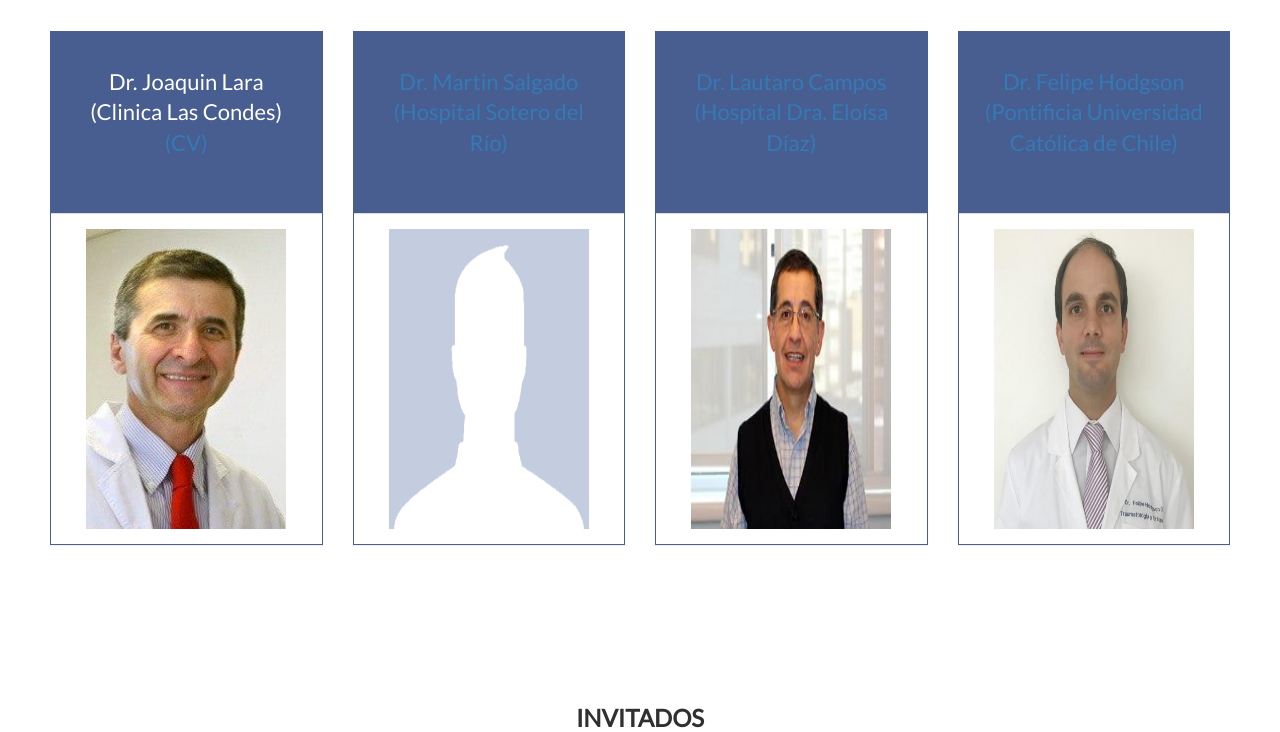
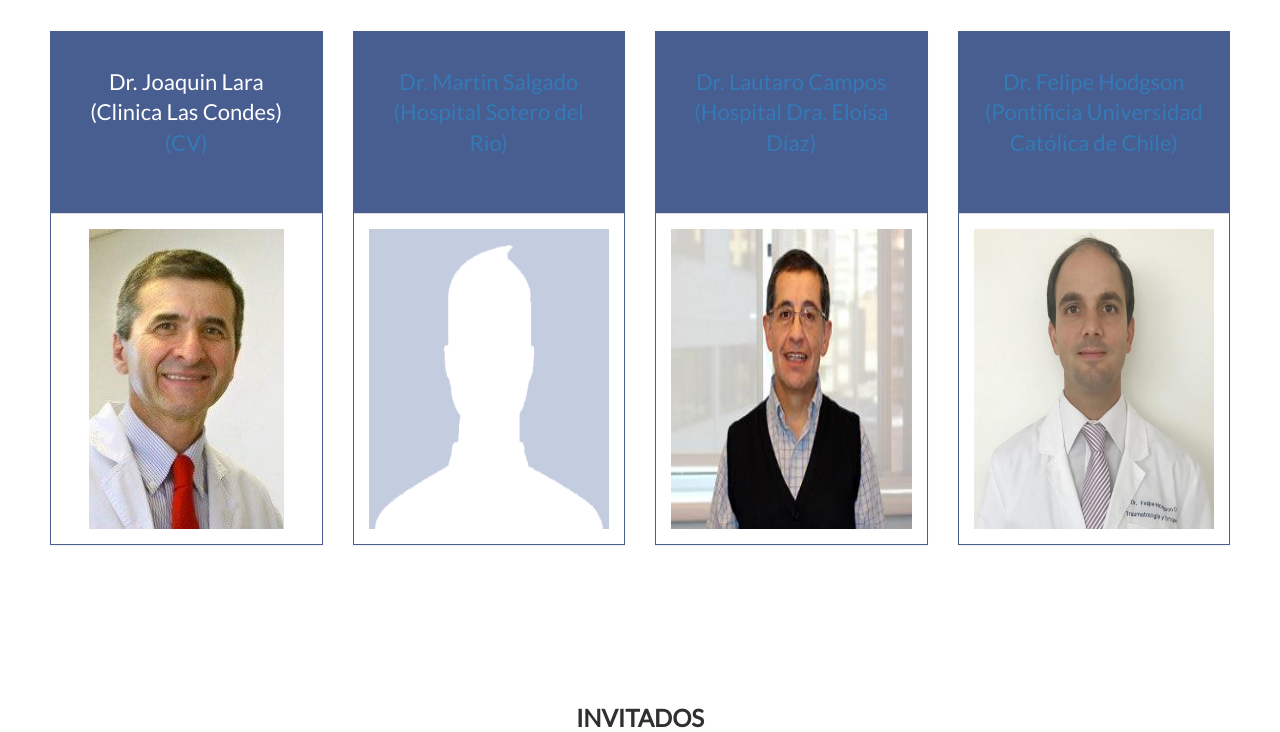
Before and after one commit to Grynn01/web-traumatologia, a Django app: page / in a window 1280 px wide. Shown: the part 3739-4471 px from the top of the page. Run offline with Django 3.2, Linux system fonts and the light colour scheme; data that the repository does not hold is empty; some libraries are stand-ins or nearby versions.

Commit message:
testing img size

```diff
--- a/web/templates/web/index.html
+++ b/web/templates/web/index.html
@@ -481,7 +481,7 @@
                     <h6 style="color: #ffffff">Dr. Joaquin Lara (Clinica Las Condes) <a href="{% static 'web/CV_Dr_Joaquín_Lara_Giménez_CipcaChile.pdf' %}"> (CV)</a></h6>
                 </div>
                 <div class="panel-body">
-                    <img src="{% static 'web/images/Lara.jpg' %}" style="width: 200px; height: 300px;margin: 0 auto;" class="img-responsive" >
+                    <img src="{% static 'web/images/Lara.jpg' %}" style="height: 300px;margin: 0 auto;" class="img-responsive" >
                 </div>
             </div>
         </div>
@@ -491,7 +491,7 @@
                     <h6 style="color: #ffffff"><a href="http://www.reemplazoarticular.org"> Dr. Martin Salgado (Hospital Sotero del Río)</a></h6>
                 </div>
                 <div class="panel-body">
-                    <img src="{% static 'web/images/silueta.png' %}"  style="width: 200px; height: 300px;margin: 0 auto;" class="img-responsive">
+                    <img src="{% static 'web/images/silueta.png' %}"  style="height: 300px;margin: 0 auto;" class="img-responsive">
                 </div>
             </div>
         </div>
@@ -501,7 +501,7 @@
                     <h6 style="color: #ffffff"><a href="https://youtu.be/0CTnqWpX8Rk"> Dr. Lautaro Campos (Hospital Dra. Eloísa Díaz)</a></h6>
                 </div>
                 <div class="panel-body">
-                    <img src="{% static 'web/images/Campos.jpg' %}" style="width: 200px; height: 300px;margin: 0 auto;" class="img-responsive">
+                    <img src="{% static 'web/images/Campos.jpg' %}" style="height: 300px;margin: 0 auto;" class="img-responsive">
                 </div>
             </div>
         </div>
@@ -511,7 +511,7 @@
                     <h6 style="color: #ffffff"><a href="http://redsalud.uc.cl/ucchristus/Directorio/felipe_hodgson_ovalle.act"> Dr. Felipe Hodgson (Pontificia Universidad Católica de Chile)</a></h6>
                 </div>
                 <div class="panel-body">
-                    <img src="{% static 'web/images/Hodgson.jpg' %}" style="width: 200px; height: 300px;margin: 0 auto;" class="img-responsive">
+                    <img src="{% static 'web/images/Hodgson.jpg' %}" style="height: 300px;margin: 0 auto;" class="img-responsive">
                 </div>
             </div>
         </div>
```
